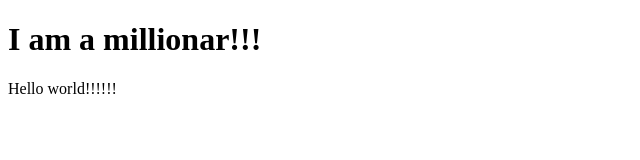
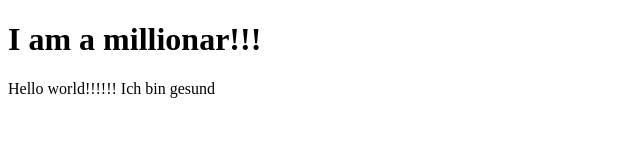
Before and after one commit to ArsenShulika/Udemy-course, a plain HTML site: page index.html in a window 1280 px wide. Shown: the whole page, without its empty margins (0-640 px from the left). Drawn offline with Linux system fonts and the light colour scheme.

Commit message:
fourth commit

```diff
--- a/index.html
+++ b/index.html
@@ -7,7 +7,7 @@
   </head>
   <body>
     <h1>I am a millionar!!!</h1>
-    <p>Hello world!!!!!!</p>
+    <p>Hello world!!!!!! Ich bin gesund</p>
 
     <script src="js/script.js"></script>
   </body>
```
